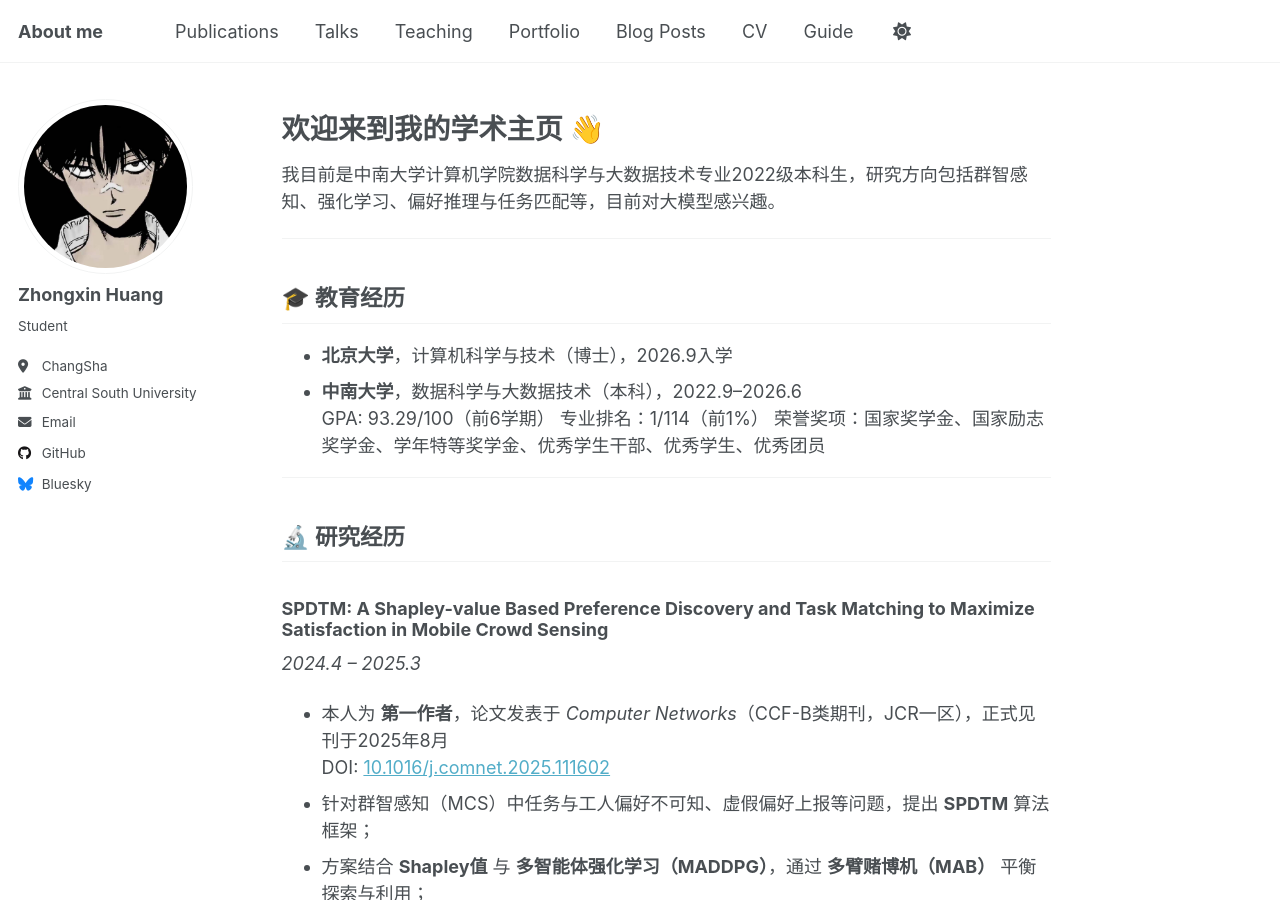
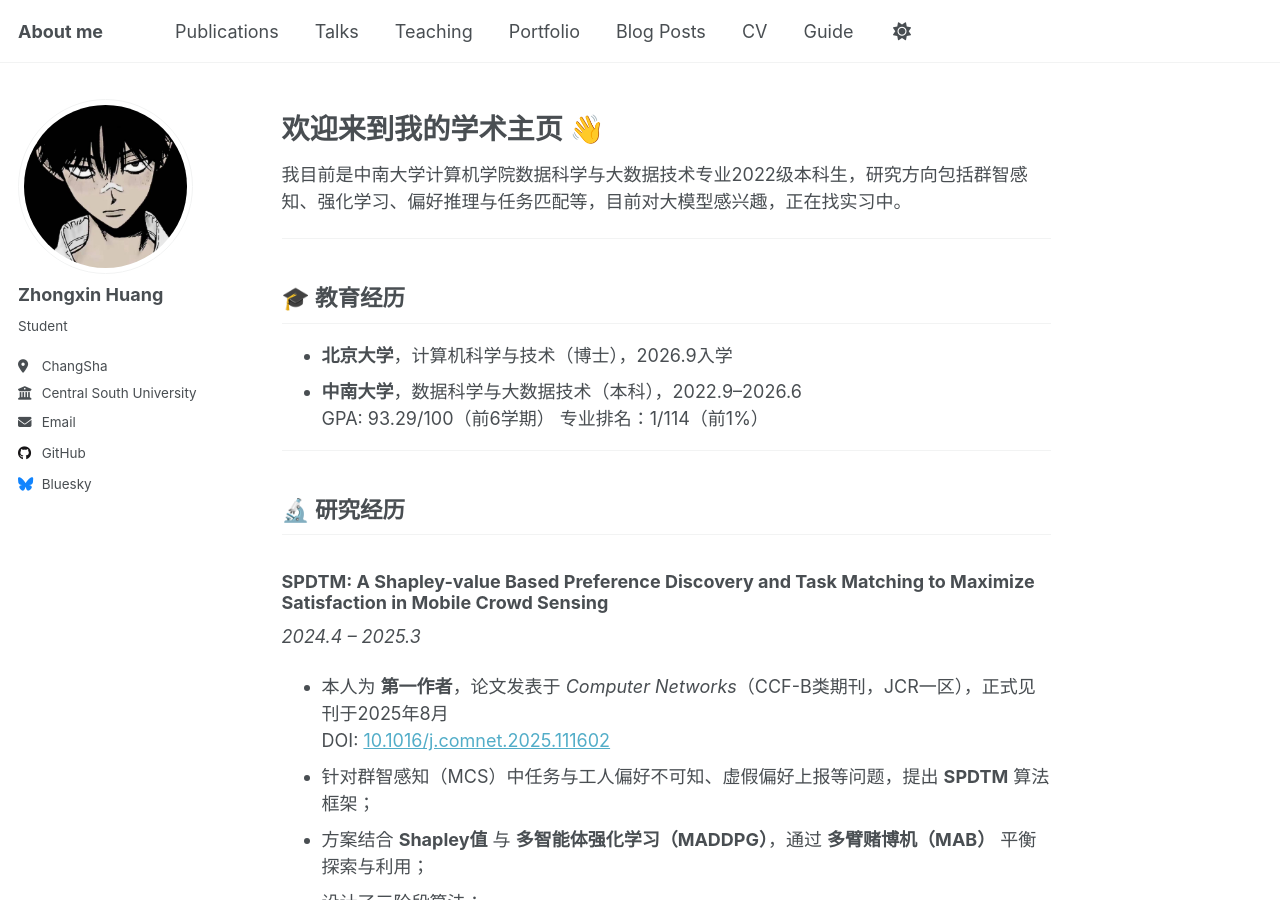
Before and after one commit to hzx0617/hzx0617.github.io, a Jekyll site: the page built from _pages/about.md, in a window 1280 px wide and 900 px high. Built offline with Jekyll 4.4.1, drawn with Linux system fonts in a browser that asks for light colours; a script that is not in the unit is left out.

Commit message:
Add internship search to academic profile
Updated academic profile to include internship search.

```diff
--- a/_pages/about.md
+++ b/_pages/about.md
@@ -9,7 +9,7 @@ redirect_from:
 
 # 欢迎来到我的学术主页 👋
 
-我目前是中南大学计算机学院数据科学与大数据技术专业2022级本科生，研究方向包括群智感知、强化学习、偏好推理与任务匹配等，目前对大模型感兴趣。
+我目前是中南大学计算机学院数据科学与大数据技术专业2022级本科生，研究方向包括群智感知、强化学习、偏好推理与任务匹配等，目前对大模型感兴趣，正在找实习中。
 
 ---
 
@@ -17,7 +17,6 @@ redirect_from:
 - **北京大学**，计算机科学与技术（博士），2026.9入学
 - **中南大学**，数据科学与大数据技术（本科），2022.9–2026.6
   GPA: 93.29/100（前6学期） 专业排名：1/114（前1%）
-  荣誉奖项：国家奖学金、国家励志奖学金、学年特等奖学金、优秀学生干部、优秀学生、优秀团员
 
 ---
 
```
Also changed, not shown: other parts of _pages/about.md (+2 -2 lines).
